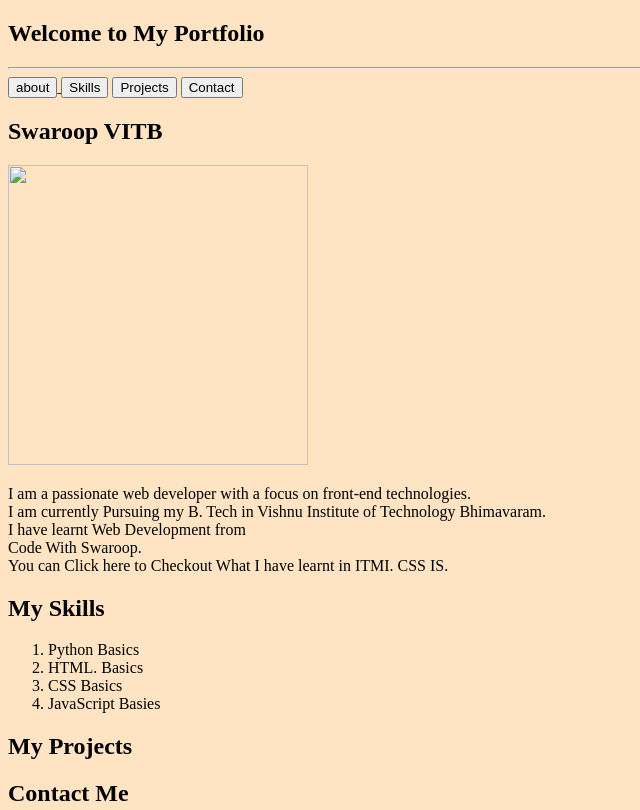
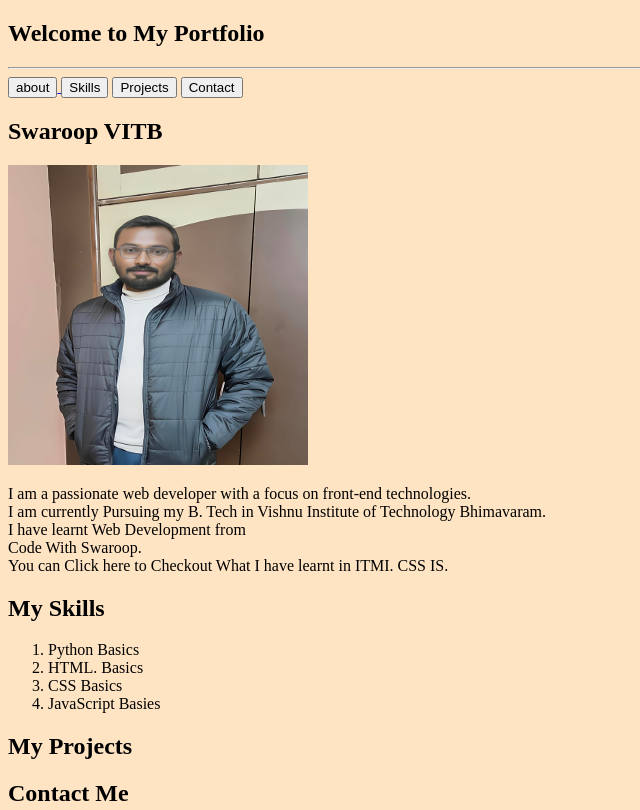
Before and after one commit to ManiNani2/MYNewWebProtfilo, a plain HTML site: page index.html in a window 1280 px wide. Shown: the top 810 px of the page, without its empty margins (0-640 px from the left). Drawn offline with Linux system fonts and the light colour scheme.

Commit message:
Add image

```diff
--- a/index.html
+++ b/index.html
@@ -20,7 +20,7 @@
     <button>Projects</button>
     <button>Contact</button>
     <h1>Swaroop VITB</h1>
-    <img src="" width="300px" height="300px">
+    <img src="C.jpeg" width="300px" height="300px">
     <p>
         I am a passionate web developer with a focus on front-end technologies.
         <br>
```
Also changed, not shown: C.jpeg (added).
